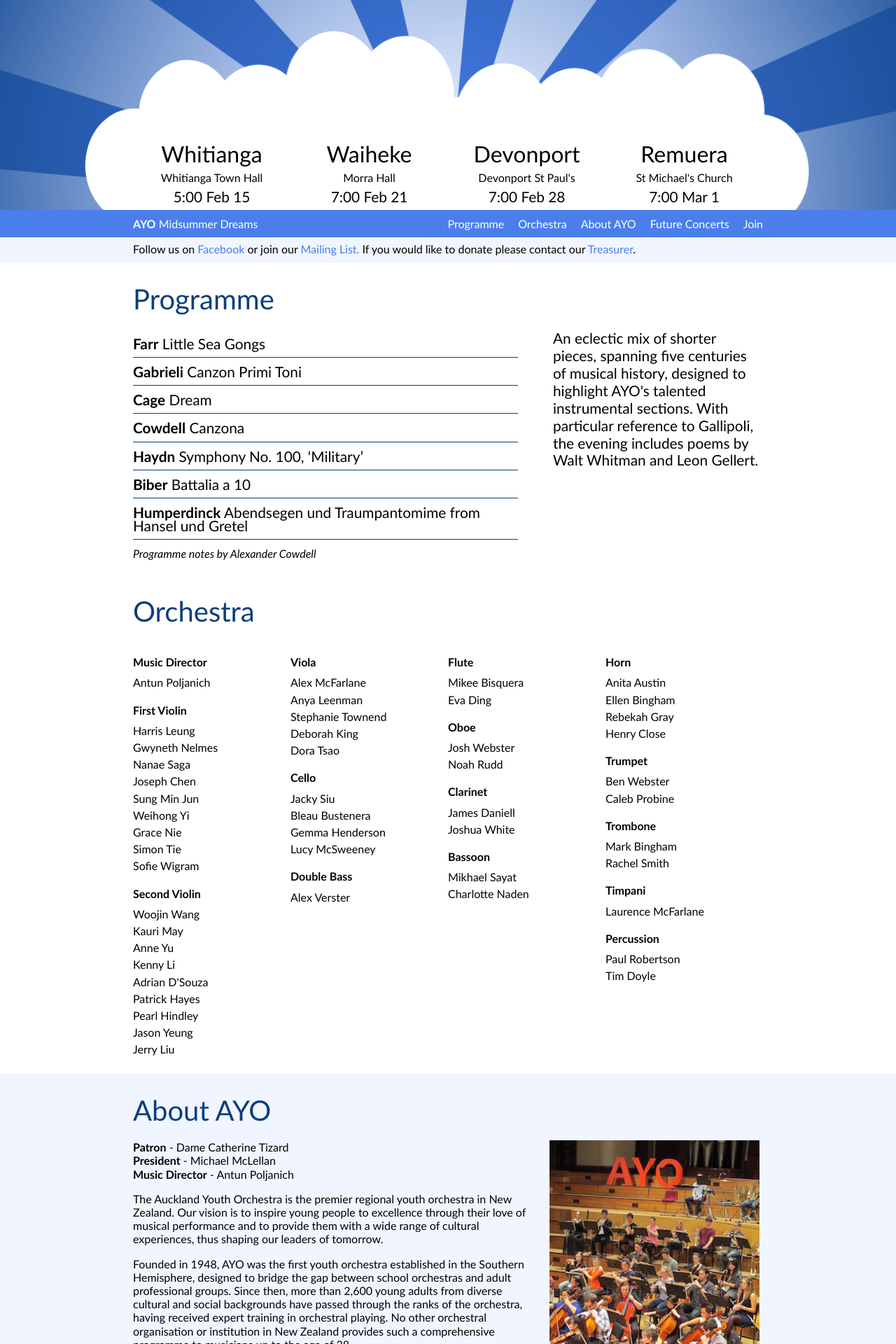
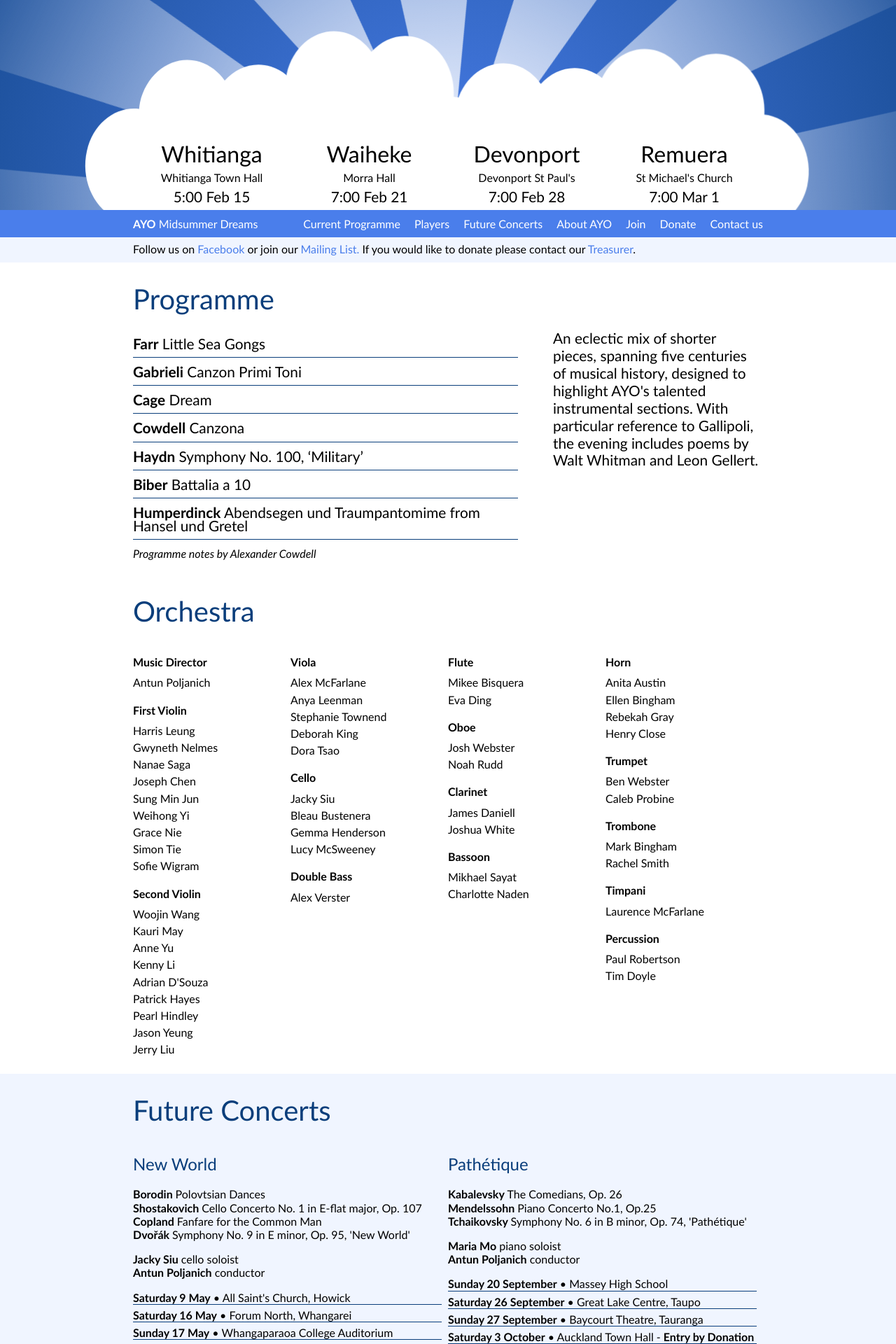
Before and after one commit to LaurenceMcF/AYOWebsite, a PHP site: page /midsummerdreams/index.html in a window 1280 px wide. Shown: the part 461-2381 px from the top of the page at 70% size. Run offline with PHP 8.4, Linux system fonts and the light colour scheme.

Commit message:
Added content improvments

```diff
--- a/midsummerdreams/index.css
+++ b/midsummerdreams/index.css
@@ -554,10 +554,14 @@ a:hover{
   margin-right:350px;
 }
 
-.futureconcerts .coloumntwo{
+.columntwo{
   width:49%;
   padding-right:1%;
   float:left;
+}
+
+.columntwo > p{
+  margin-top:0;
 }
 
 .futureconcerts .ticketList{
--- a/midsummerdreams/index.html
+++ b/midsummerdreams/index.html
@@ -53,11 +53,13 @@
 <div class="lightbluebg fixedtop"><div class="section sectionnopadbottom">
   <ul class="clearfix">
     <li class="left" data-goto="#hero"><b>AYO</b> Midsummer Dreams</li>
+    <li data-goto=".footer">Contact us</li>
+    <li data-goto=".supporters">Donate</li>
     <li data-goto=".join">Join</li>
+    <li data-goto=".aboutus">About AYO</li>
     <li data-goto=".futureconcerts">Future Concerts</li>
-    <li data-goto=".aboutus">About AYO</li>
-    <li data-goto=".orchestra">Orchestra</li>
-    <li data-goto=".programmesection">Programme</li>
+    <li data-goto=".orchestra">Players</li>
+    <li data-goto=".programmesection">Current Programme</li>
   </ul>
 </div></div>
 
@@ -349,6 +351,48 @@
 </div>
 
 <div class="vlbluebg">
+<div class="section futureconcerts clearfix">
+  <h2>Future Concerts</h2>
+  <div class="columntwo">
+    <h3>New World</h3>
+    <p>
+      <b>Borodin </b>Polovtsian Dances<br />
+      <b>Shostakovich </b>Cello Concerto No. 1 in E-flat major, Op. 107<br />
+      <b>Copland </b>Fanfare for the Common Man<br />
+      <b>Dvo&#345;&aacute;k </b>Symphony No. 9 in E minor,  Op. 95, 'New World'<br />
+    </p>
+    <p>
+      <b>Jacky Siu</b> cello soloist<br />
+      <b>Antun Poljanich</b> conductor
+    </p>
+    <ul class="ticketList">
+      <li><b>Saturday 9 May</b> &bull; All Saint's Church, Howick</li>
+      <li><b>Saturday 16 May</b> &bull; Forum North, Whangarei</li>
+      <li><b>Sunday 17 May</b> &bull; Whangaparaoa College Auditorium</li>
+      <li><b>Saturday 23 May</b> &bull; Auckland Town Hall - <b>Entry by Donation</b></li>
+    </ul>
+  </div>
+  <div class="columntwo">
+    <h3>Path&eacute;tique</h3>
+    <p>
+      <b>Kabalevsky</b> The Comedians, Op. 26</br>
+      <b>Mendelssohn </b>Piano Concerto No.1, Op.25<br/>
+      <b>Tchaikovsky </b>Symphony No. 6 in B minor, Op. 74, 'Path&eacute;tique'<br/>
+    </p>
+    <p>
+      <b>Maria Mo</b> piano soloist<br />
+      <b>Antun Poljanich</b> conductor
+    </p>
+    <ul class="ticketList">
+      <li><b>Sunday 20 September</b> &bull; Massey High School</li>
+      <li><b>Saturday 26 September</b> &bull; Great Lake Centre, Taupo</li>
+      <li><b>Sunday 27 September</b> &bull; Baycourt Theatre, Tauranga</li>
+      <li><b>Saturday 3 October</b> &bull; Auckland Town Hall - <b>Entry by Donation</b></li>
+    </ul>
+  </div>
+</div>
+</div>
+
 <div class="section aboutus clearfix">
   <h2>About AYO</h2>
   <div class="rightphoto showGallery">
@@ -524,16 +525,56 @@
 </div>
 </div>
 
+<div class="section supporters clearfix">
+  <h2>Support AYO</h2>
+  <p>We are very greatful for the support of our major supports, but every little
+    bit counts, so if you are able to spare anything please donate here. The easiest
+    way for you to do this is by Give a Little, however you may also donate directly
+    to a bank account or use paypal, however in this case there is a four percent
+    fee.</p>
+
+  <iframe height="120" width="730" src="https://givealittle.co.nz/widget/org/ayorchestra/light-apollo" frameborder="0" seamless="seamless"></iframe>
+
+
+  <div class="clearfix">
+    <div class="columntwo">
+      <p>Direct credit to AYO's bank account, 12-3030-0505986-00 and send an email to treasurer@ayo.org.nz to notify us of the name and email address to which to send your tax receipt. </p>
+    </div>
+    <div class="columntwo">
+      <form action="https://www.paypal.com/cgi-bin/webscr" method="post" target="_top">
+      <input type="hidden" name="cmd" value="_s-xclick">
+      <input type="hidden" name="hosted_button_id" value="CTV2YCBD3AT3G">
+      <input type="image" src="https://www.paypalobjects.com/en_US/i/btn/btn_donateCC_LG.gif" border="0" name="submit" alt="PayPal - The safer, easier way to pay online!">
+      <img alt="" border="0" src="https://www.paypalobjects.com/en_US/i/scr/pixel.gif" width="1" height="1">
+      </form>
+    </div>
+  </div>
+
+
+  <h3>Many thanks to our major sponsers</h3>
+  <ul class="majorsupporters clearfix">
+    <li><img src="sponserslarge/akcouncil.png" alt="Auckland Council" /></li>
+    <li><img src="sponserslarge/aklive.png" alt="Auckland Live" /></li>
+    <li><img src="sponserslarge/apo.png" alt="Auckland Philharmonia Orchestra" /></li>
+    <li><img src="sponserslarge/cc.png" alt="Creative Communites" /></li>
+    <li><img src="sponserslarge/lola.png" alt="Lodge of the Liberal Arts - Freemasons NZ" /></li>
+    <li><img src="sponserslarge/pub.png" alt="Pub Charity" /></li>
+    <li><img src="sponserslarge/wallace.png" alt="The Wallace Foundation" /></li>
+  </ul>
+
+</div>
+
 <div class="lightbluebg footer"><div class="section">
-  <!--<span class="supporterslabel">Our supporters</span>-->
-  <div class="fullwidth">&copy; 2015 Auckland Youth Orchestra<br />
-    <a href="mailto:manager@ayo.org.nz" target="_top">Click here</a> to contact the AYO manager.
-  </div>
-  <!--<ul class="clearfix">
-  </ul>-->
-  <div class="smallwidth">&copy; 2015 Auckland Youth Orchestra<br />
-    <a href="mailto:manager@ayo.org.nz" target="_top">Click here</a> to contact the AYO manager.
-  </div>
+
+  <ul>
+    <li>&copy; 2015 Auckland Youth Orchestra</li>
+    <li>General enquiries<br />Anne-Marie Forsyth - Secretary<br />ayo@ayo.org.nz</li>
+    <li>Alumni<br />alumni@ayo.org.nz</li>
+    <li>Music Director<br />Antun Poljanich<br />apoljanich@st-peters.school.nz</li>
+    <li>Orchestra Manager<br />Cameron Stuart<br />manager@ayo.org.nz</li>
+    <li>Treasurer<br />Helen Lewis<br />treasurer@ayo.org.nz</li>
+  </ul>
+
 </div></div>
 
 
```
Also changed, not shown: other parts of midsummerdreams/index.css (+22 -24 lines), other parts of midsummerdreams/index.html (+0 -43 lines), midsummerdreams/sponserslarge/akcouncil.png (added), midsummerdreams/sponserslarge/aklive.png (added), midsummerdreams/sponserslarge/apo.png (added), midsummerdreams/sponserslarge/cc.png (added), midsummerdreams/sponserslarge/lola.png (added), midsummerdreams/sponserslarge/pub.png (added), midsummerdreams/sponserslarge/wallace.png (added).
